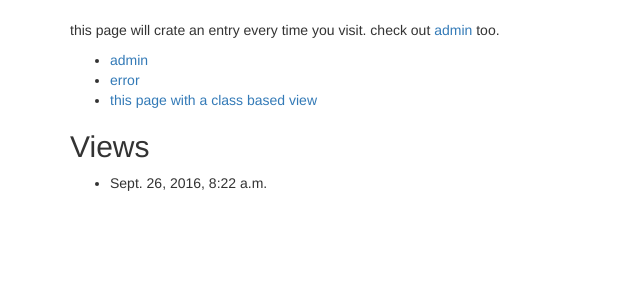
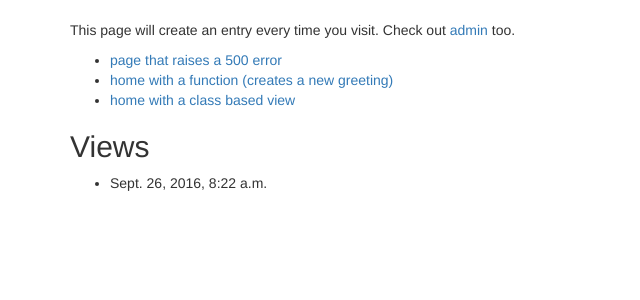
Before and after one commit to nickway90/trace-examples, a Django app: page / in a window 1280 px wide. Shown: the part 51-351 px from the top of the page, without its empty margins (0-640 px from the left). Run offline with Django 3.2, Linux system fonts and the light colour scheme; data comes from the database, SQL or seed files in the repository; some libraries are stand-ins or nearby versions.

Commit message:
[django] flake8 and URL fixing; using the Class-based view approach

```diff
--- a/python/django/gettingstarted/urls.py
+++ b/python/django/gettingstarted/urls.py
@@ -1,16 +1,14 @@
+from django.contrib import admin
 from django.conf.urls import include, url
 
-from django.contrib import admin
+from hello.views import GreetingsView, index_page, error_page
+
+
 admin.autodiscover()
 
-import hello.views
-from hello.views import IndexView
-
-app_name = "hello"
-
 urlpatterns = [
-    url(r'^$', hello.views.index, name='index'),
-    url(r'^error', hello.views.error, name='error'),
-    url(r'^index', IndexView.as_view()),
+    url(r'^$', index_page, name='index'),
+    url(r'^error/$', error_page, name='error'),
+    url(r'^index/$', GreetingsView.as_view(), name='index-cbv'),
     url(r'^admin/', include(admin.site.urls)),
 ]
--- a/python/django/gettingstarted/wsgi.py
+++ b/python/django/gettingstarted/wsgi.py
@@ -6,12 +6,13 @@ It exposes the WSGI callable as a module-level variable named ``application``.
 For more information on this file, see
 https://docs.djangoproject.com/en/1.8/howto/deployment/wsgi/
 """
-
 import os
-os.environ.setdefault("DJANGO_SETTINGS_MODULE", "gettingstarted.settings")
 
 from django.core.wsgi import get_wsgi_application
 from whitenoise.django import DjangoWhiteNoise
 
+
+os.environ.setdefault("DJANGO_SETTINGS_MODULE", "gettingstarted.settings")
+
 application = get_wsgi_application()
 application = DjangoWhiteNoise(application)
--- a/python/django/hello/templates/base.html
+++ b/python/django/hello/templates/base.html
@@ -17,7 +17,7 @@
   </div>
 </nav>
 
-{% block content %}{% endblock %}
+{% block content %}{% endblock content %}
 
 </body>
 </html>
--- a/python/django/hello/templates/index.html
+++ b/python/django/hello/templates/index.html
@@ -1,31 +1,26 @@
 {% extends "base.html" %}
 {% load staticfiles %}
 
+
 {% block content %}
 <div class="container">
-
   <p>
-    this page will crate an entry every time you visit.
-    check out <a href="/admin">admin</a> too.
+    This page will create an entry every time you visit.
+    Check out <a href="{% url 'admin:index' %}">admin</a> too.
   </p>
 
   <ul>
-  <li><a href="/admin">admin</a></li>
-  <li><a href="/error">error</a></li>
-  <li><a href="/index">this page with a class based view</a></li>
+      <li><a href="{% url 'error' %}">page that raises a 500 error</a></li>
+      <li><a href="{% url 'index' %}">home with a function (creates a new greeting)</a></li>
+      <li><a href="{% url 'index-cbv' %}">home with a class based view</a></li>
   </ul>
-
 
   <h2>Views</h2>
 
   <ul>
-
     {% for greeting in greetings %}
       <li>{{ greeting.when }}</li>
     {% endfor %}
-
   </ul>
-
 </div>
-
 {% endblock %}
--- a/python/django/hello/views.py
+++ b/python/django/hello/views.py
@@ -1,15 +1,11 @@
 from django.shortcuts import render
-from django.http import HttpResponse
-from django.views.generic import TemplateView
+from django.views.generic import ListView
 
 from .models import Greeting, explicit_query_error, explicit_query_pass
 
-# Create your views here.
 
-def index(request):
-
-    greeting = Greeting()
-    greeting.save()
+def index_page(request):
+    Greeting.objects.create()
     greetings = Greeting.objects.all()
 
     try:
@@ -21,12 +17,12 @@ def index(request):
 
     return render(request, 'index.html', {'greetings': greetings})
 
-def error(request):
-    raise Exception("it's a sin!")
+
+def error_page(request):
+    raise Exception('Something goes wrong!')
 
 
-class IndexView(TemplateView):
-    template_name = "index.html"
-
-    def get_context_data(self, **kwargs):
-        return {'greetings':[]}
+class GreetingsView(ListView):
+    model = Greeting
+    template_name = 'index.html'
+    context_object_name = 'greetings'
```
Lines whose indentation alone changed are shown as unchanged.
